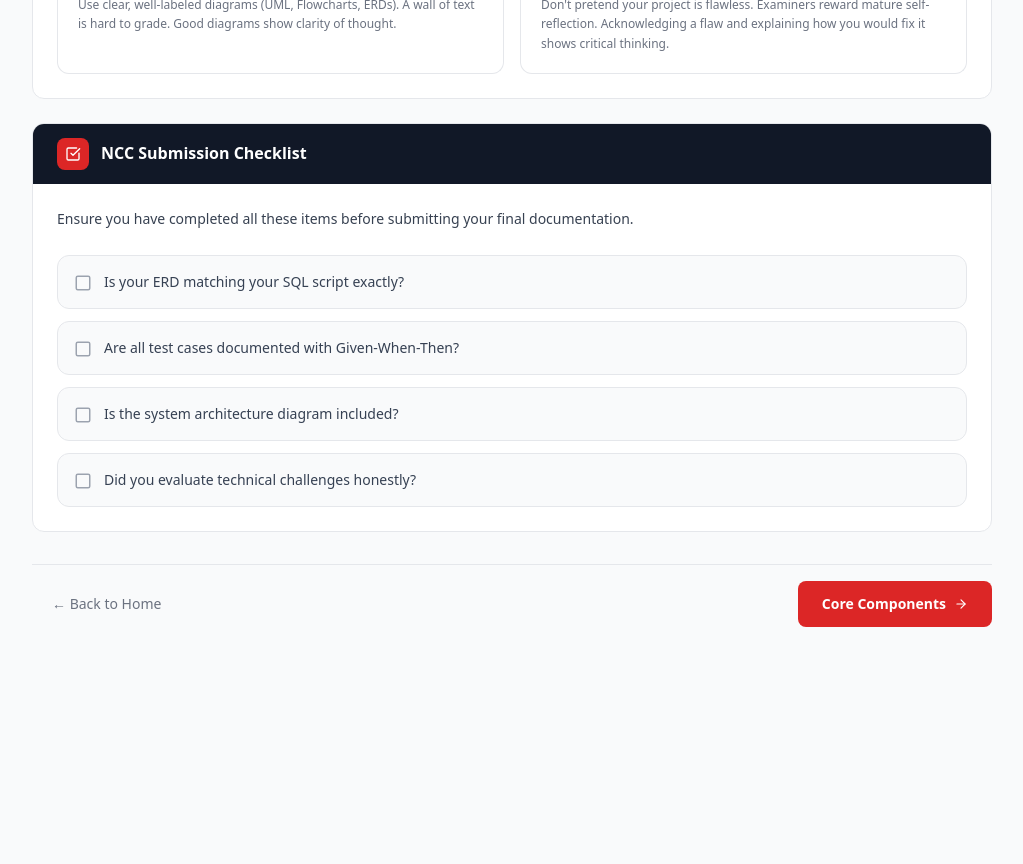
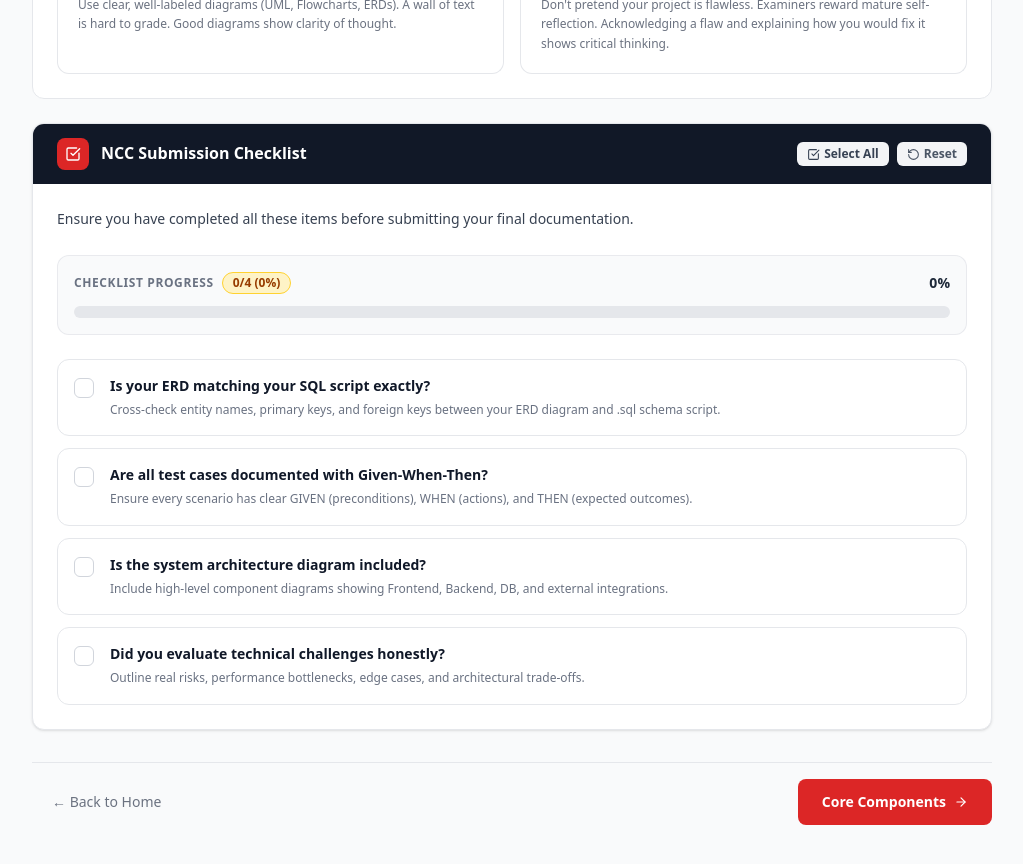
Before and after one commit to zinoo-dez/prd-for-software-developer, a Next.js app: page /ncc-guide in a window 1280 px wide. Shown: the part 2100-2964 px from the top of the page, without its empty margins (128-1151 px from the left). Before the commit the page ends 2807 px from the top, so only its background shows below. Built offline with nearby package versions, Linux system fonts and the light colour scheme; no server answers.

Commit message:
feat: implement persistent state, progress tracking, and batch controls for NCC guide checklist

```diff
--- a/src/app/ncc-guide/page.tsx
+++ b/src/app/ncc-guide/page.tsx
@@ -1,18 +1,66 @@
 'use client';
 
 import Link from 'next/link';
-import { BookOpen, HelpCircle, Layers, CheckCircle2, ArrowRight, Target, CheckSquare, Square } from 'lucide-react';
+import { BookOpen, HelpCircle, Layers, CheckCircle2, ArrowRight, Target, CheckSquare, RotateCcw, Check, Sparkles } from 'lucide-react';
 import { useLanguage } from '@/context/LanguageContext';
 import { motion } from 'framer-motion';
-import { useState } from 'react';
+import { useState, useEffect } from 'react';
 
 export default function NccGuide() {
   const { t } = useLanguage();
   const [checkedItems, setCheckedItems] = useState<Record<number, boolean>>({});
+  const [isLoaded, setIsLoaded] = useState(false);
+
+  // Load state from localStorage on mount (SSR safe)
+  useEffect(() => {
+    try {
+      const saved = localStorage.getItem('ncc_checklist_state');
+      if (saved) {
+        setCheckedItems(JSON.parse(saved));
+      }
+    } catch (e) {
+      console.error('Failed to load checklist state', e);
+    }
+    setIsLoaded(true);
+  }, []);
 
   const toggleCheck = (idx: number) => {
-    setCheckedItems(prev => ({ ...prev, [idx]: !prev[idx] }));
+    setCheckedItems(prev => {
+      const updated = { ...prev, [idx]: !prev[idx] };
+      try {
+        localStorage.setItem('ncc_checklist_state', JSON.stringify(updated));
+      } catch (e) {
+        console.error('Failed to save checklist state', e);
+      }
+      return updated;
+    });
   };
+
+  const selectAll = () => {
+    const allChecked: Record<number, boolean> = { 0: true, 1: true, 2: true, 3: true };
+    setCheckedItems(allChecked);
+    try {
+      localStorage.setItem('ncc_checklist_state', JSON.stringify(allChecked));
+    } catch (e) {}
+  };
+
+  const resetAll = () => {
+    setCheckedItems({});
+    try {
+      localStorage.removeItem('ncc_checklist_state');
+    } catch (e) {}
+  };
+
+  const items = [
+    { title: t('ncc_chk_1'), desc: t('ncc_chk_1_desc') },
+    { title: t('ncc_chk_2'), desc: t('ncc_chk_2_desc') },
+    { title: t('ncc_chk_3'), desc: t('ncc_chk_3_desc') },
+    { title: t('ncc_chk_4'), desc: t('ncc_chk_4_desc') },
+  ];
+  const totalItems = items.length;
+  const completedCount = Object.values(checkedItems).filter(Boolean).length;
+  const progressPercent = Math.round((completedCount / totalItems) * 100);
+  const isAllComplete = completedCount === totalItems;
 
   return (
     <div className="space-y-8 animate-in">
@@ -151,43 +199,145 @@ export default function NccGuide() {
           </div>
         </motion.div>
 
-        {/* 5. Checklist */}
+        {/* 5. Interactive Checklist */}
         <motion.div
-          whileHover={{ scale: 1.01, x: 4 }}
+          whileHover={{ scale: 1.005, y: -2 }}
           transition={{ type: 'spring', stiffness: 300, damping: 20 }}
-          className="card"
+          className="card shadow-sm"
         >
-          <div className="card-header">
-            <div className="w-8 h-8 rounded-lg flex items-center justify-center shrink-0" style={{ background: '#DC2626' }}>
-              <CheckSquare size={16} className="text-white" />
+          <div className="card-header flex justify-between items-center flex-wrap gap-2">
+            <div className="flex items-center gap-3">
+              <div className="w-8 h-8 rounded-lg flex items-center justify-center shrink-0" style={{ background: '#DC2626' }}>
+                <CheckSquare size={16} className="text-white" />
+              </div>
+              <h2 className="font-bold">{t('ncc_chk_title')}</h2>
             </div>
-            <h2 className="font-bold">{t('ncc_chk_title')}</h2>
+
+            {/* Quick Action Controls */}
+            <div className="flex items-center gap-2">
+              <button
+                onClick={selectAll}
+                className="text-xs font-semibold px-2.5 py-1 rounded-md bg-gray-100 hover:bg-gray-200 text-gray-700 transition-colors flex items-center gap-1 cursor-pointer"
+              >
+                <CheckSquare size={13} />
+                {t('ncc_chk_select_all')}
+              </button>
+              <button
+                onClick={resetAll}
+                className="text-xs font-semibold px-2.5 py-1 rounded-md bg-gray-100 hover:bg-gray-200 text-gray-600 transition-colors flex items-center gap-1 cursor-pointer"
+              >
+                <RotateCcw size={13} />
+                {t('ncc_chk_reset')}
+              </button>
+            </div>
           </div>
-          <div className="p-6">
-            <p className="text-sm leading-relaxed mb-6" style={{ color: '#374151' }}>{t('ncc_chk_intro')}</p>
 
+          <div className="p-6 space-y-6">
+            <p className="text-sm leading-relaxed" style={{ color: '#374151' }}>{t('ncc_chk_intro')}</p>
+
+            {/* Progress Meter & Bar */}
+            <div className="bg-gray-50 border border-gray-200/80 rounded-xl p-4 space-y-3">
+              <div className="flex justify-between items-center">
+                <div className="flex items-center gap-2">
+                  <span className="text-xs font-bold uppercase tracking-wider text-gray-500">{t('ncc_chk_progress')}</span>
+                  <span className={`text-xs font-bold px-2.5 py-0.5 rounded-full transition-colors ${
+                    isAllComplete ? 'bg-emerald-100 text-emerald-800 border border-emerald-300' : 'bg-amber-100 text-amber-800 border border-amber-300'
+                  }`}>
+                    {isAllComplete ? `✓ ${t('ncc_chk_ready')}` : `${completedCount}/${totalItems} (${progressPercent}%)`}
+                  </span>
+                </div>
+                <span className="text-sm font-bold text-gray-800">{progressPercent}%</span>
+              </div>
+
+              {/* Progress Bar */}
+              <div className="w-full h-3 bg-gray-200 rounded-full overflow-hidden p-0.5">
+                <motion.div
+                  className={`h-full rounded-full transition-colors duration-500 ${
+                    isAllComplete ? 'bg-gradient-to-r from-emerald-500 to-green-600' : progressPercent > 50 ? 'bg-gradient-to-r from-amber-500 to-emerald-500' : 'bg-gradient-to-r from-red-500 to-amber-500'
+                  }`}
+                  initial={{ width: 0 }}
+                  animate={{ width: `${progressPercent}%` }}
+                  transition={{ type: 'spring', stiffness: 200, damping: 25 }}
+                />
+              </div>
+            </div>
+
+            {/* Completion Banner (Pops up when 100% complete) */}
+            {isAllComplete && (
+              <motion.div
+                initial={{ opacity: 0, y: -10, scale: 0.98 }}
+                animate={{ opacity: 1, y: 0, scale: 1 }}
+                transition={{ type: 'spring', stiffness: 300, damping: 22 }}
+                className="p-4 rounded-xl bg-emerald-50 border border-emerald-200 flex items-start gap-3 text-emerald-900 shadow-xs"
+              >
+                <div className="w-8 h-8 rounded-full bg-emerald-500 flex items-center justify-center text-white shrink-0 mt-0.5 shadow-xs">
+                  <Sparkles size={16} />
+                </div>
+                <div className="space-y-1">
+                  <h4 className="font-bold text-sm text-emerald-950 flex items-center gap-1.5">
+                    {t('ncc_chk_ready')}
+                  </h4>
+                  <p className="text-xs text-emerald-800 leading-relaxed">
+                    {t('ncc_chk_complete_banner')}
+                  </p>
+                </div>
+              </motion.div>
+            )}
+
+            {/* Checklist Items */}
             <div className="space-y-3">
-              {[
-                t('ncc_chk_1'),
-                t('ncc_chk_2'),
-                t('ncc_chk_3'),
-                t('ncc_chk_4')
-              ].map((item, idx) => {
+              {items.map((item, idx) => {
                 const isChecked = checkedItems[idx] || false;
                 return (
-                  <div
+                  <motion.div
                     key={idx}
+                    whileTap={{ scale: 0.99 }}
                     onClick={() => toggleCheck(idx)}
-                    className="flex items-start gap-3 p-4 rounded-xl cursor-pointer transition-all duration-200"
-                    style={{ background: isChecked ? '#F0FDF4' : '#F9FAFB', border: `1px solid ${isChecked ? '#BBF7D0' : '#E5E7EB'}` }}
+                    className={`group flex items-start gap-4 p-4 rounded-xl cursor-pointer border transition-all duration-200 select-none ${
+                      isChecked
+                        ? 'bg-emerald-50/70 border-emerald-300 shadow-xs'
+                        : 'bg-white hover:bg-gray-50 border-gray-200'
+                    }`}
                   >
-                    <div className="mt-0.5 shrink-0" style={{ color: isChecked ? '#15803D' : '#9CA3AF' }}>
-                      {isChecked ? <CheckSquare size={18} /> : <Square size={18} />}
+                    {/* Custom Checkbox Indicator */}
+                    <div className="mt-0.5 shrink-0 flex items-center justify-center">
+                      <div className={`w-5 h-5 rounded-md border flex items-center justify-center transition-all duration-200 ${
+                        isChecked
+                          ? 'bg-emerald-600 border-emerald-600 text-white shadow-xs'
+                          : 'border-gray-300 group-hover:border-red-400 bg-white'
+                      }`}>
+                        {isChecked && (
+                          <motion.div
+                            initial={{ scale: 0 }}
+                            animate={{ scale: 1 }}
+                            transition={{ type: 'spring', stiffness: 500, damping: 25 }}
+                          >
+                            <Check size={14} strokeWidth={3} />
+                          </motion.div>
+                        )}
+                      </div>
                     </div>
-                    <span className={`text-sm font-medium transition-colors ${isChecked ? 'text-green-800' : 'text-gray-700'}`}>
-                      {item}
-                    </span>
-                  </div>
+
+                    <div className="space-y-1 flex-1">
+                      <div className="flex items-center justify-between">
+                        <span className={`text-sm font-semibold transition-colors duration-200 ${
+                          isChecked ? 'text-emerald-900 line-through decoration-emerald-500/60' : 'text-gray-900 group-hover:text-red-700'
+                        }`}>
+                          {item.title}
+                        </span>
+                        {isChecked && (
+                          <span className="text-[10px] font-bold text-emerald-700 bg-emerald-100 px-2 py-0.5 rounded-full border border-emerald-200 shrink-0 ml-2">
+                            Done
+                          </span>
+                        )}
+                      </div>
+                      <p className={`text-xs leading-relaxed transition-colors duration-200 ${
+                        isChecked ? 'text-emerald-700/80' : 'text-gray-500'
+                      }`}>
+                        {item.desc}
+                      </p>
+                    </div>
+                  </motion.div>
                 );
               })}
             </div>
--- a/src/lib/translations.ts
+++ b/src/lib/translations.ts
@@ -592,6 +592,16 @@ export const translations = {
     ncc_chk_2: 'Are all test cases documented with Given-When-Then?',
     ncc_chk_3: 'Is the system architecture diagram included?',
     ncc_chk_4: 'Did you evaluate technical challenges honestly?',
+    ncc_chk_progress: 'Checklist Progress',
+    ncc_chk_ready: 'Ready for Submission!',
+    ncc_chk_incomplete: 'In Progress',
+    ncc_chk_select_all: 'Select All',
+    ncc_chk_reset: 'Reset',
+    ncc_chk_complete_banner: '🎉 Great job! All checklist items are completed. Your PRD documentation is ready for NCC submission.',
+    ncc_chk_1_desc: 'Cross-check entity names, primary keys, and foreign keys between your ERD diagram and .sql schema script.',
+    ncc_chk_2_desc: 'Ensure every scenario has clear GIVEN (preconditions), WHEN (actions), and THEN (expected outcomes).',
+    ncc_chk_3_desc: 'Include high-level component diagrams showing Frontend, Backend, DB, and external integrations.',
+    ncc_chk_4_desc: 'Outline real risks, performance bottlenecks, edge cases, and architectural trade-offs.',
   },
 
   mm: {
@@ -1184,6 +1194,16 @@ export const translations = {
     ncc_chk_2: 'Test case အားလုံးကို Given-When-Then ဖြင့် မှတ်တမ်းတင်ထားပါသလား?',
     ncc_chk_3: 'System architecture diagram ပါဝင်ပါသလား?',
     ncc_chk_4: 'နည်းပညာ အခက်အခဲများကို ရိုးသားစွာ အကဲဖြတ်ထားပါသလား?',
+    ncc_chk_progress: 'စစ်ဆေးပြီးစီးမှု ပမာဏ',
+    ncc_chk_ready: 'တင်သွင်းရန် အဆင်သင့်ဖြစ်ပါပြီ!',
+    ncc_chk_incomplete: 'လုပ်ဆောင်နေဆဲ',
+    ncc_chk_select_all: 'အားလုံး ရွေးမည်',
+    ncc_chk_reset: 'ပြန်စမည်',
+    ncc_chk_complete_banner: '🎉 ဂုဏ်ယူပါတယ်! စစ်ဆေးရမည့် အချက်များ အားလုံး ပြီးစီးပါပြီ။ သင်၏ PRD ကို NCC သို့ တင်သွင်းနိုင်ပါပြီ။',
+    ncc_chk_1_desc: 'ERD ပုံပါ Entity အမည်များ၊ Primary Key နှင့် Foreign Key များကို .sql script နှင့် တိုက်ဆိုင် စစ်ဆေးပါ။',
+    ncc_chk_2_desc: 'လုပ်ဆောင်ချက် တိုင်းအတွက် GIVEN (အခြေအနေ)၊ WHEN (လုပ်ဆောင်ချက်) နှင့် THEN (ရလဒ်) တို့ ပါဝင်ကြောင်း သေချာပါစေ။',
+    ncc_chk_3_desc: 'Frontend, Backend, DB နှင့် ပြင်ပစနစ် ချိတ်ဆက်မှုများ ပါဝင်သော System Architecture Diagram ကို ထည့်သွင်းပါ။',
+    ncc_chk_4_desc: 'ဖြစ်နိုင်ခြေရှိသော စိန်ခေါ်မှုများ၊ အားနည်းချက်များနှင့် နည်းပညာ အလဲအထပ်များကို မှန်ကန်စွာ ဖော်ပြပါ။',
   },
 } as const;
 
```
